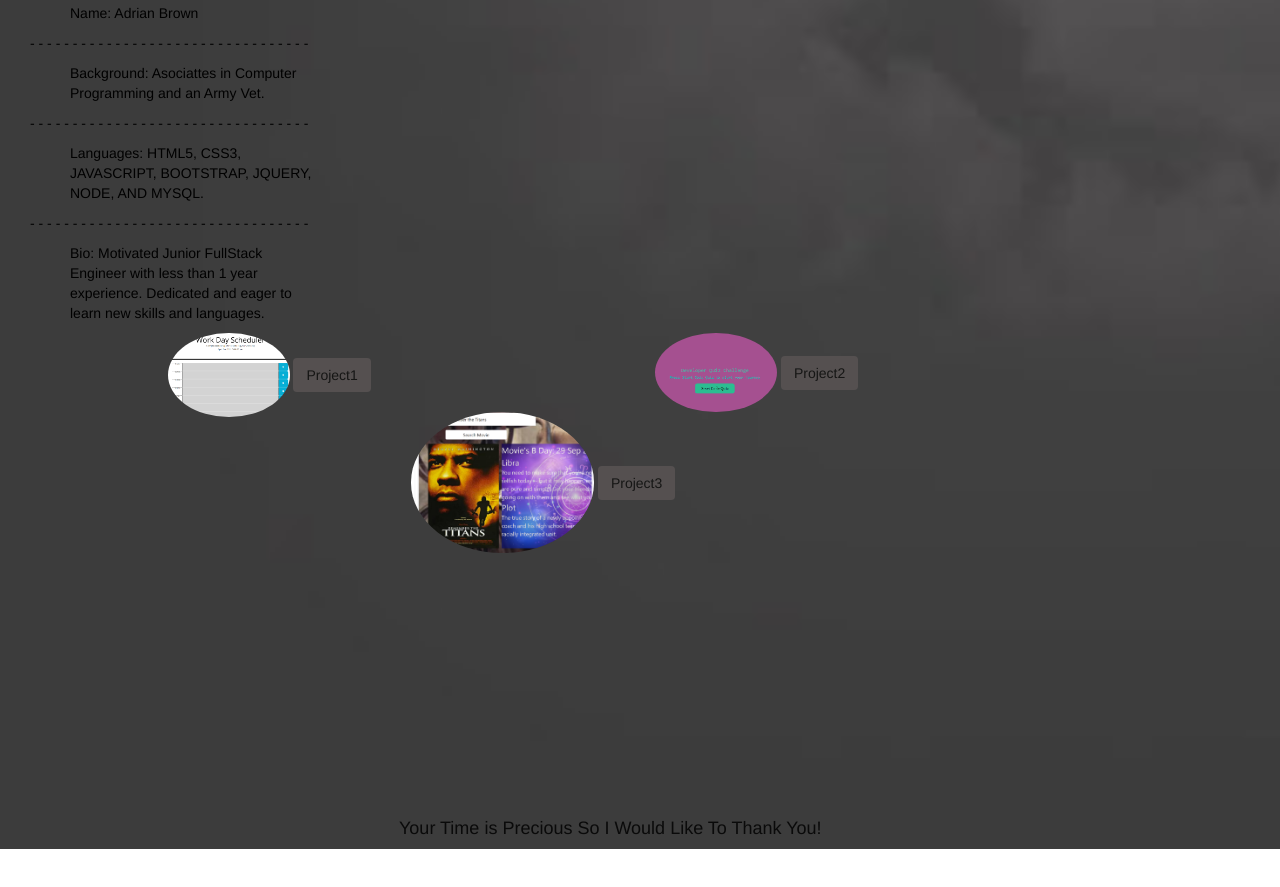
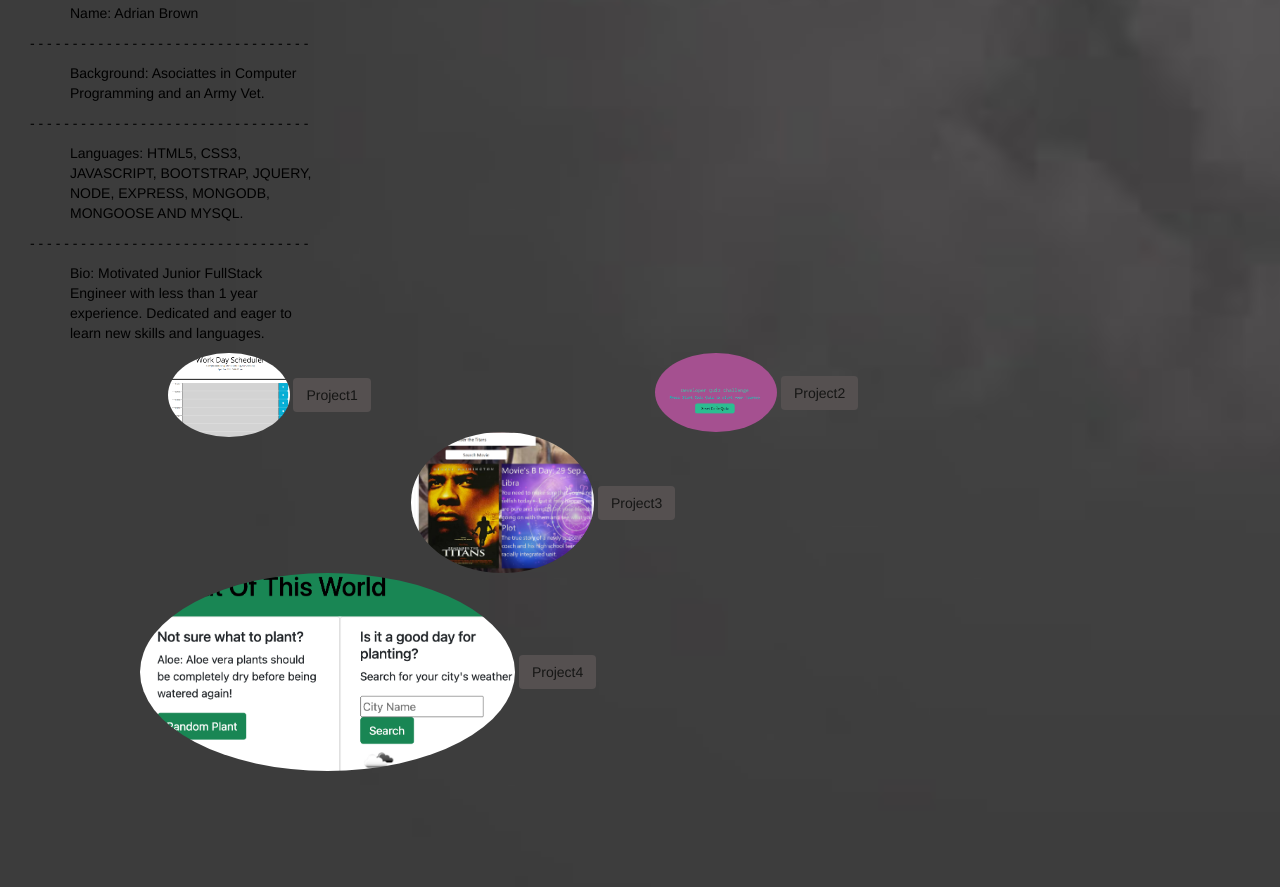
Before and after one commit to ninobrown585/Professional-Portfolio, a plain HTML site: page index.html in a window 1280 px wide. Shown: the part 461-1348 px from the top of the page. Before the commit the page ends 1310 px from the top, so only its background shows below. Drawn offline with nearby package versions, Linux system fonts and the light colour scheme.

```diff
--- a/index.html
+++ b/index.html
@@ -55,7 +55,8 @@
                     <p >- - - - - - - - - - - - - - - - - - - - - - - - - - - - - - - - - </p>
                     <ol class="background">Background: Asociattes in Computer Programming and an Army Vet. </ol>
                     <p >- - - - - - - - - - - - - - - - - - - - - - - - - - - - - - - - - </p>
-                    <ol class="languages">Languages: HTML5, CSS3, JAVASCRIPT, BOOTSTRAP, JQUERY, NODE, AND MYSQL. </ol>
+                    <ol class="languages">Languages: HTML5, CSS3, JAVASCRIPT, BOOTSTRAP, JQUERY, NODE, EXPRESS,
+                        MONGODB, MONGOOSE AND MYSQL. </ol>
                     <p >- - - - - - - - - - - - - - - - - - - - - - - - - - - - - - - - - </p>
                     <ol class="Bio">Bio: Motivated Junior FullStack Engineer with less than 1 year experience.
                         Dedicated and eager to learn new skills and languages.
@@ -80,6 +81,10 @@
             <img class="img-3" src="./assets/theatre-Ade-portfolioPic.PNG" alt="pic of project-3">
             <a href="https://emilymetzgar.github.io/theatre-ade/"><button type="button" class="btn btn-secondary">Project3</button></a>
         </section>
+        <section class="project-4 col-sm-12 " id="project-4">
+            <img class="img-4" src="./assets/sprouts-project.PNG" alt="pic of project-4">
+            <a href="https://sprout-of-this-world.herokuapp.com/"><button type="button" class="btn btn-secondary">Project4</button></a>
+        </section>
 
 
     </div>
--- a/styles.css
+++ b/styles.css
@@ -60,6 +60,13 @@
     margin-left: -40%;
  }
 
+.project-4 > img {
+
+    height: 30%;
+    width: 30%;
+    border-radius: 50%;
+    margin-left: 10%;
+ }
 
 
  .footer {
```
Also changed, not shown: assets/sprouts-project.PNG (added).
